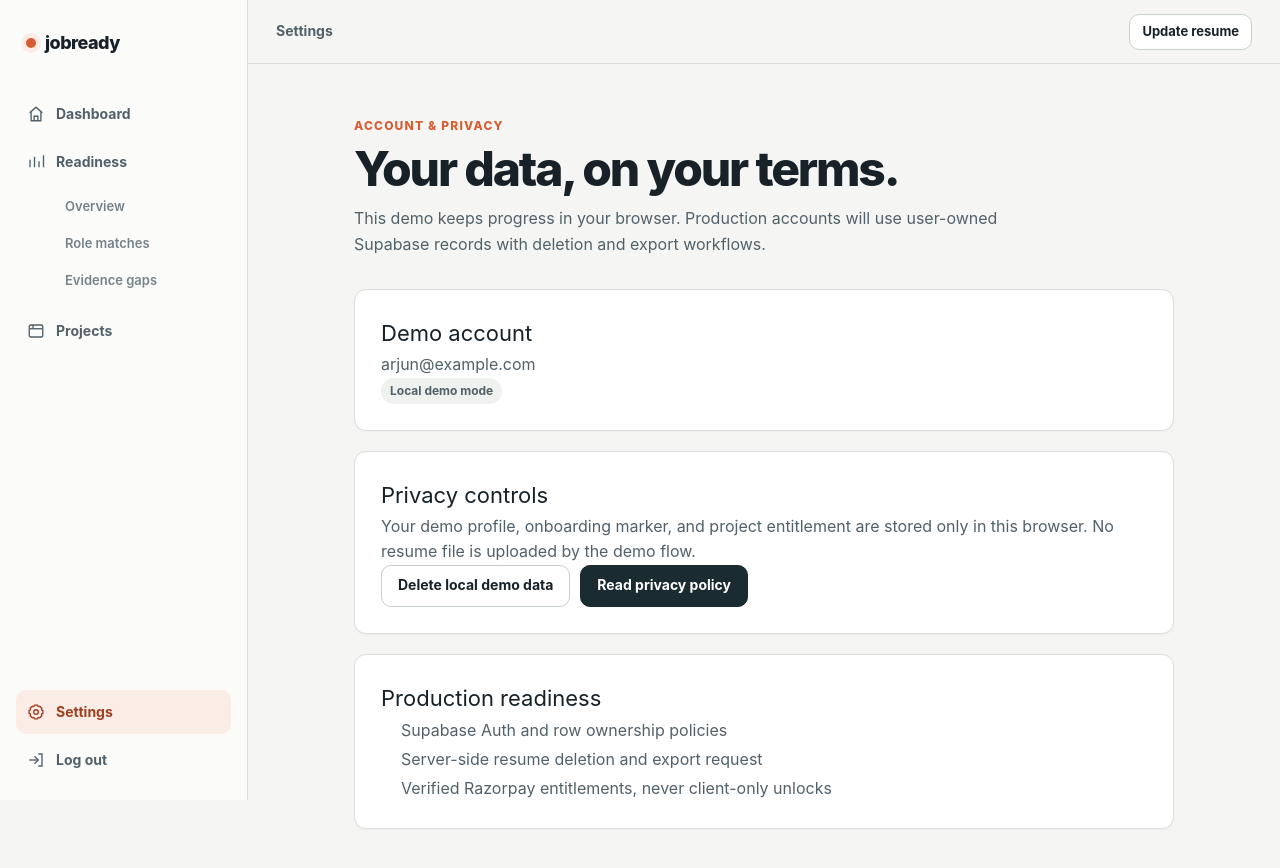
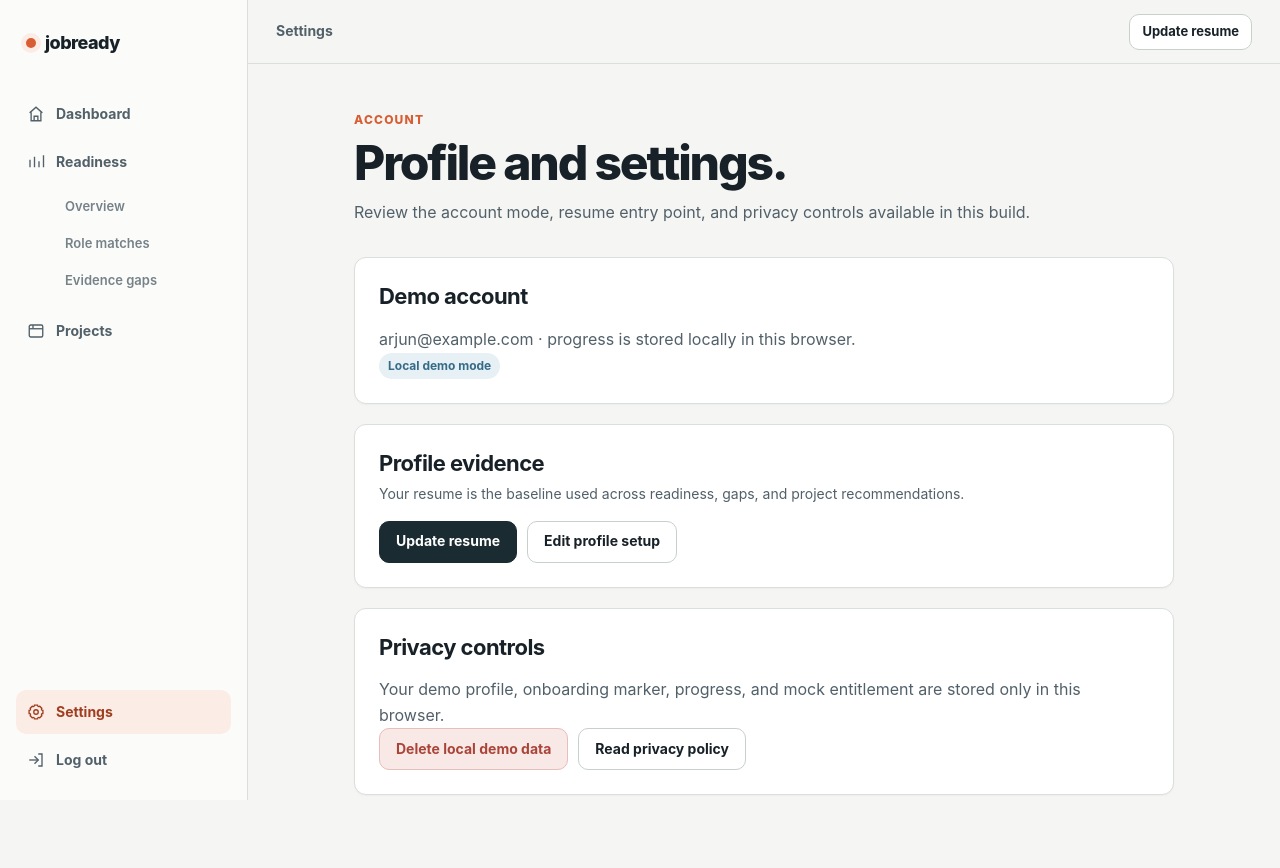
Before and after one commit to manideepreddyyanala4-svg/Job-Ready-MVP, a Next.js app: page /settings in a window 1280 px wide. Shown: the top 868 px of the page. Built offline with nearby package versions, Linux system fonts and the light colour scheme.

Commit message:
Apply shared settings UI

```diff
--- a/src/app/settings/page.tsx
+++ b/src/app/settings/page.tsx
@@ -2,50 +2,19 @@
 
 import Link from "next/link";
 import { useRouter } from "next/navigation";
-import { AppShell, PageTitle } from "@/components/AppShell";
+import { AppShell } from "@/components/AppShell";
+import { Alert, Badge, Button, Card, PageHeader, SectionHeader } from "@/components/ui";
 
 export default function Settings() {
   const router = useRouter();
+  const clearDemoData = () => { window.localStorage.clear(); router.push("/"); };
+  const production = process.env.NEXT_PUBLIC_JOBREADY_MODE === "production";
 
-  const clearDemoData = () => {
-    window.localStorage.clear();
-    router.push("/");
-  };
-
-  return (
-    <AppShell>
-      <main className="container" style={{ padding: "54px 0", maxWidth: 820 }}>
-        <PageTitle
-          eyebrow="Account & privacy"
-          title="Your data, on your terms."
-          body="This demo keeps progress in your browser. Production accounts will use user-owned Supabase records with deletion and export workflows."
-        />
-        <div className="grid">
-          <section className="card" style={{ padding: 26 }}>
-            <h2 style={{ marginTop: 0, fontSize: 22 }}>Demo account</h2>
-            <p style={{ color: "var(--muted)", lineHeight: 1.6 }}>arjun@example.com</p>
-            <span className="tag">Local demo mode</span>
-          </section>
-          <section className="card" style={{ padding: 26 }}>
-            <h2 style={{ marginTop: 0, fontSize: 22 }}>Privacy controls</h2>
-            <p style={{ color: "var(--muted)", lineHeight: 1.6 }}>
-              Your demo profile, onboarding marker, and project entitlement are stored only in this browser. No resume file is uploaded by the demo flow.
-            </p>
-            <div style={{ display: "flex", gap: 10, flexWrap: "wrap" }}>
-              <button type="button" className="btn btn-ghost" onClick={clearDemoData}>Delete local demo data</button>
-              <Link className="btn btn-dark" href="/privacy">Read privacy policy</Link>
-            </div>
-          </section>
-          <section className="card" style={{ padding: 26 }}>
-            <h2 style={{ marginTop: 0, fontSize: 22 }}>Production readiness</h2>
-            <ul style={{ color: "var(--muted)", lineHeight: 1.8, paddingLeft: 20 }}>
-              <li>Supabase Auth and row ownership policies</li>
-              <li>Server-side resume deletion and export request</li>
-              <li>Verified Razorpay entitlements, never client-only unlocks</li>
-            </ul>
-          </section>
-        </div>
-      </main>
-    </AppShell>
-  );
+  return <AppShell><main className="app-page app-page-narrow"><PageHeader eyebrow="Account" title="Profile and settings." description="Review the account mode, resume entry point, and privacy controls available in this build." />
+    <div className="stack">
+      <Card className="card-pad"><SectionHeader title={production ? "Authenticated account" : "Demo account"} /><p className="secondary-text">{production ? "Your profile and progress are stored in your authenticated account." : "arjun@example.com · progress is stored locally in this browser."}</p><Badge tone={production ? "success" : "info"}>{production ? "Production mode" : "Local demo mode"}</Badge></Card>
+      <Card className="card-pad"><SectionHeader title="Profile evidence" description="Your resume is the baseline used across readiness, gaps, and project recommendations." /><div className="cluster"><Button href="/resume" variant="secondary">Update resume</Button><Button href="/onboarding" variant="ghost">Edit profile setup</Button></div></Card>
+      <Card className="card-pad"><SectionHeader title="Privacy controls" />{production ? <Alert tone="info">Account export and deletion workflows are not yet exposed in this beta UI. The current production architecture keeps user-owned data behind authenticated Supabase policies.</Alert> : <><p className="secondary-text">Your demo profile, onboarding marker, progress, and mock entitlement are stored only in this browser.</p><div className="cluster"><Button variant="danger" onClick={clearDemoData}>Delete local demo data</Button><Link className="btn btn-ghost" href="/privacy">Read privacy policy</Link></div></>}</Card>
+    </div>
+  </main></AppShell>;
 }
```
